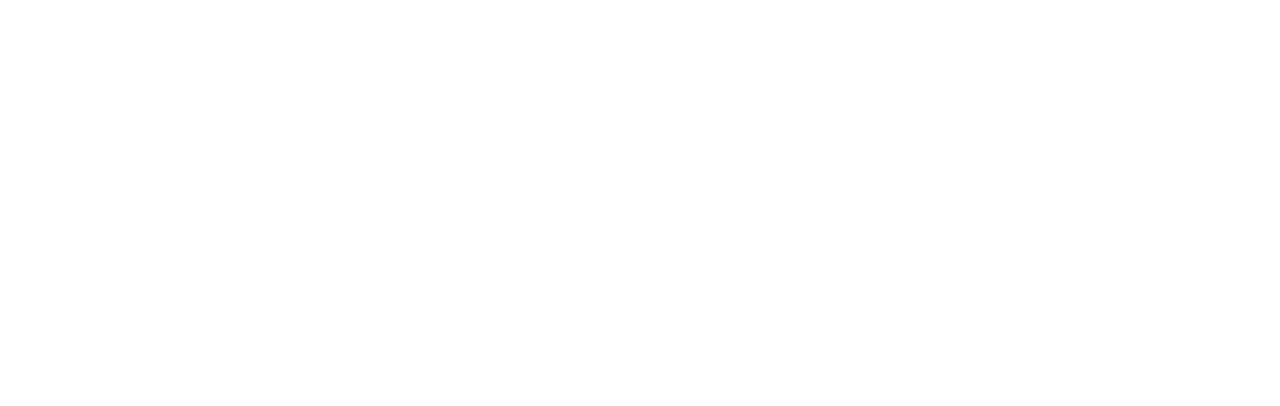
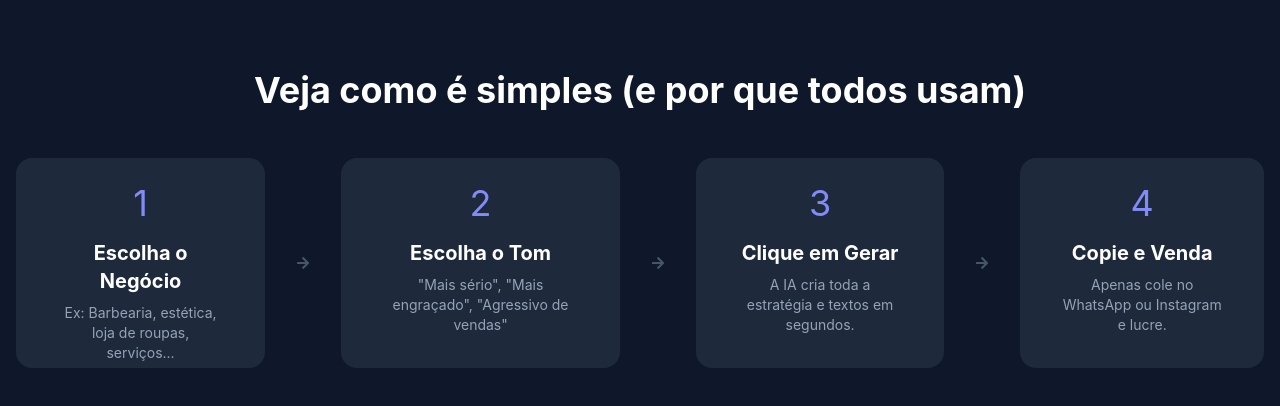
Before and after one commit to codari-software/ai-saller-booster-landingpage, a React (Vite) app: page / in a window 1280 px wide. Shown: the part 3070-3476 px from the top of the page. Before the commit the page ends 3060 px from the top, so only its background shows below. Built offline with nearby package versions, Linux system fonts and the light colour scheme.

Commit message:
Tutorial Section

```diff
--- /dev/null
+++ b/src/@types/TutorialCardType.ts
@@ -0,0 +1,7 @@
+import { ReactNode } from "react";
+
+export interface TutorialCardType {
+    step: number;
+    title: string;
+    children: ReactNode;
+}
--- a/src/App.tsx
+++ b/src/App.tsx
@@ -3,6 +3,7 @@ import HeroSection from "./sections/HeroSection.js";
 import ProblemSection from "./sections/ProblemSection.js";
 import PromiseSection from "./sections/PromiseSetion.js";
 import TestimonialsSection from "./sections/TestimonialsSection.js";
+import TutorialSection from "./sections/TutorialSection.js";
 import VideoSection from "./sections/VideoSection.js";
 
 export function App() {
@@ -14,6 +15,7 @@ export function App() {
       <ProblemSection />
       <PromiseSection />
       <VideoSection />
+      <TutorialSection />
     </div>
   );
 }
--- /dev/null
+++ b/src/components/TutorialCard.tsx
@@ -0,0 +1,15 @@
+import { TutorialCardType } from "../@types/TutorialCardType.js";
+
+const TutorialCard = ({ step, title, children }: TutorialCardType) => {
+  return (
+    <div className="rounded-2xl border-1 border-slate-700 bg-slate-800 text-center py-[25px] h-[210px] max-lg:w-[70%]">
+      <h3 className="text-indigo-400 text-4xl pb-[16px]">{step}</h3>
+      <h4 className="text-white text-xl font-bold w-[70%] m-auto pb-[8px]">
+        {title}
+      </h4>
+      <p className="text-slate-400 text-sm w-[67%] m-auto">{children}</p>
+    </div>
+  );
+};
+
+export default TutorialCard;
--- /dev/null
+++ b/src/sections/TutorialSection.tsx
@@ -0,0 +1,35 @@
+import TutorialCard from "../components/TutorialCard.js";
+import { FaArrowRight } from "react-icons/fa";
+
+const TutorialSection = () => {
+  return (
+    <section className="bg-slate-900 py-[80px] px-[16px]">
+      <h2 className="text-center text-4xl font-bold text-white">Veja como é simples (e por que todos usam)</h2>
+      <div className="flex items-center gap-[32px] pt-[48px] max-lg:flex-col">
+        <TutorialCard step={1} title="Escolha o Negócio">
+          Ex: Barbearia, estética, loja de roupas, serviços...
+        </TutorialCard>
+
+        <FaArrowRight className="text-slate-600 text-base font-black max-lg:hidden" />
+
+        <TutorialCard step={2} title="Escolha o Tom">
+          "Mais sério", "Mais engraçado", "Agressivo de vendas"
+        </TutorialCard>
+
+        <FaArrowRight className="text-slate-600 text-base font-black max-lg:hidden"  />
+
+        <TutorialCard step={3} title="Clique em Gerar">
+          A IA cria toda a estratégia e textos em segundos.
+        </TutorialCard>
+
+        <FaArrowRight className="text-slate-600 text-base font-black max-lg:hidden"  />
+
+        <TutorialCard step={4} title="Copie e Venda">
+          Apenas cole no WhatsApp ou Instagram e lucre.
+        </TutorialCard>
+      </div>
+    </section>
+  );
+};
+
+export default TutorialSection;
```
